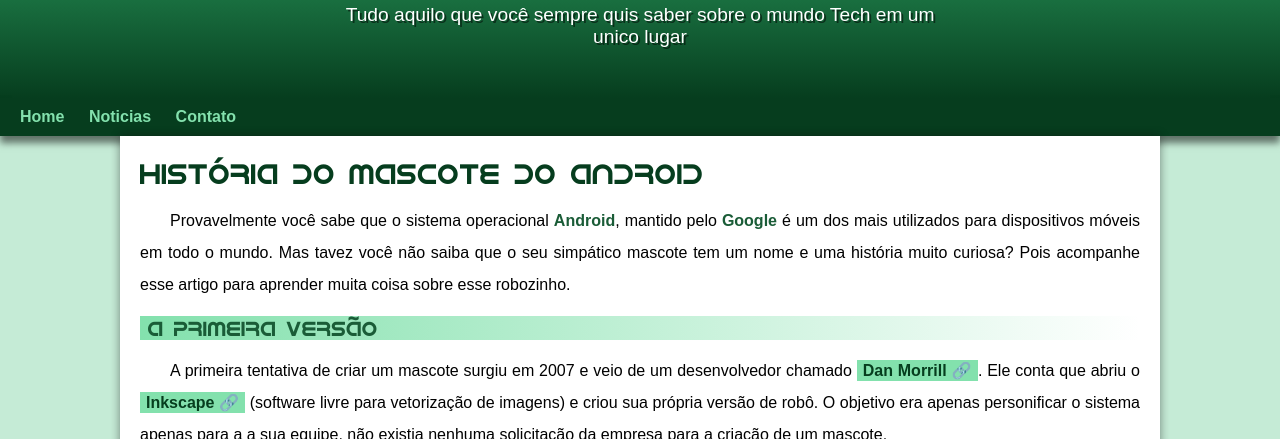
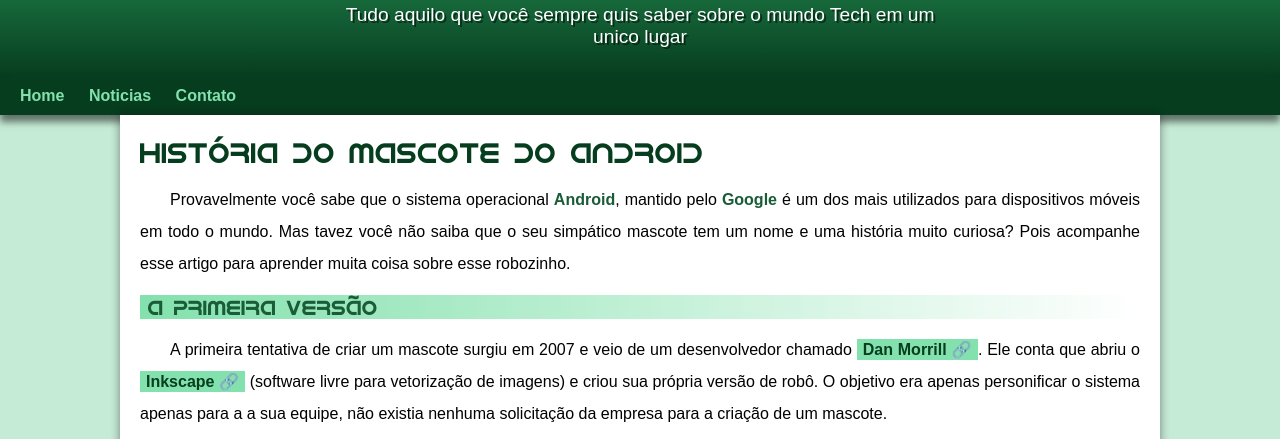
Before and after one commit to thiagoburger/projeto-android, a plain HTML site: page index.html in a window 1280 px wide. Shown: the part 113-552 px from the top of the page. Drawn offline with Linux system fonts and the light colour scheme.

Commit message:
Update style.css

```diff
--- a/estilo/style.css
+++ b/estilo/style.css
@@ -66,7 +66,7 @@ max-width: 600px;
 padding-right: 10px;
 padding-left: 10px;
 margin: auto;
-padding-bottom: 50px;
+padding-bottom: 50p;
 text-shadow: 2px 2px 0px rgba(0, 0, 0, 0.514);
 }
 
```
